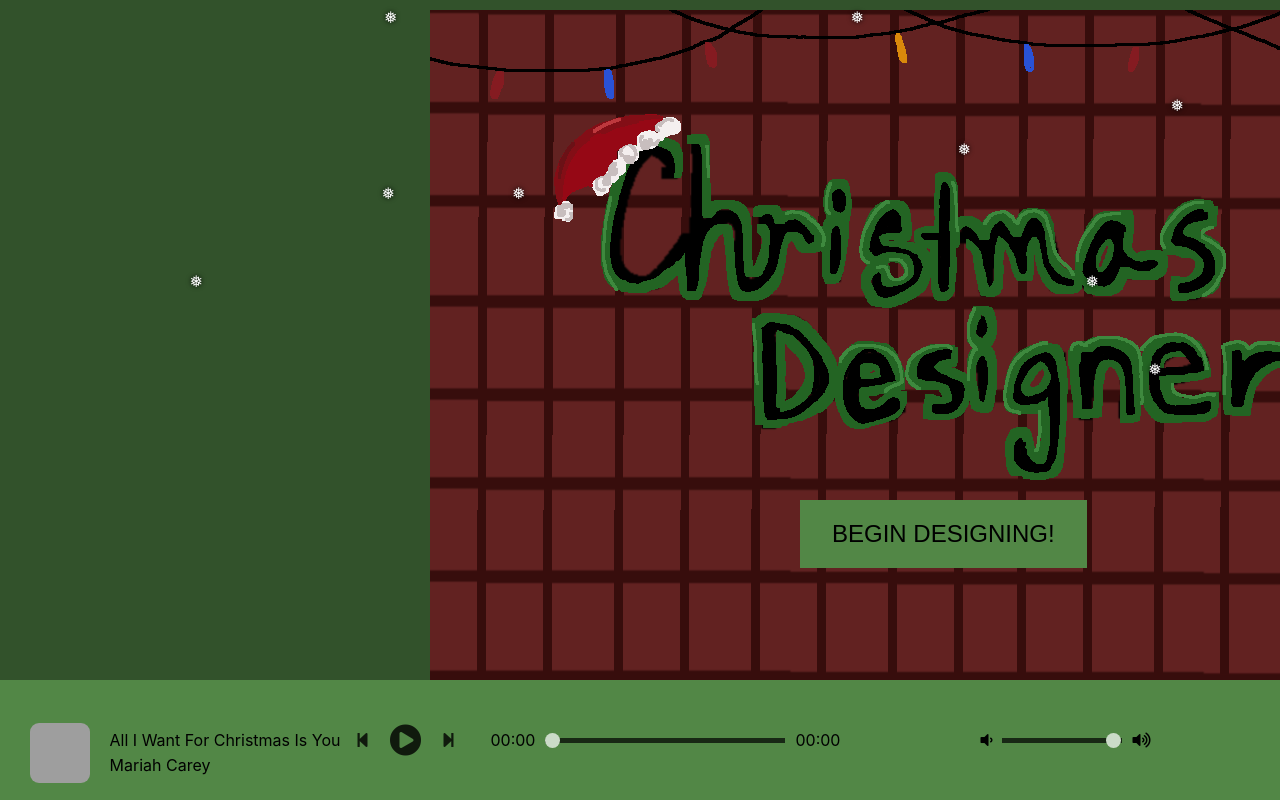
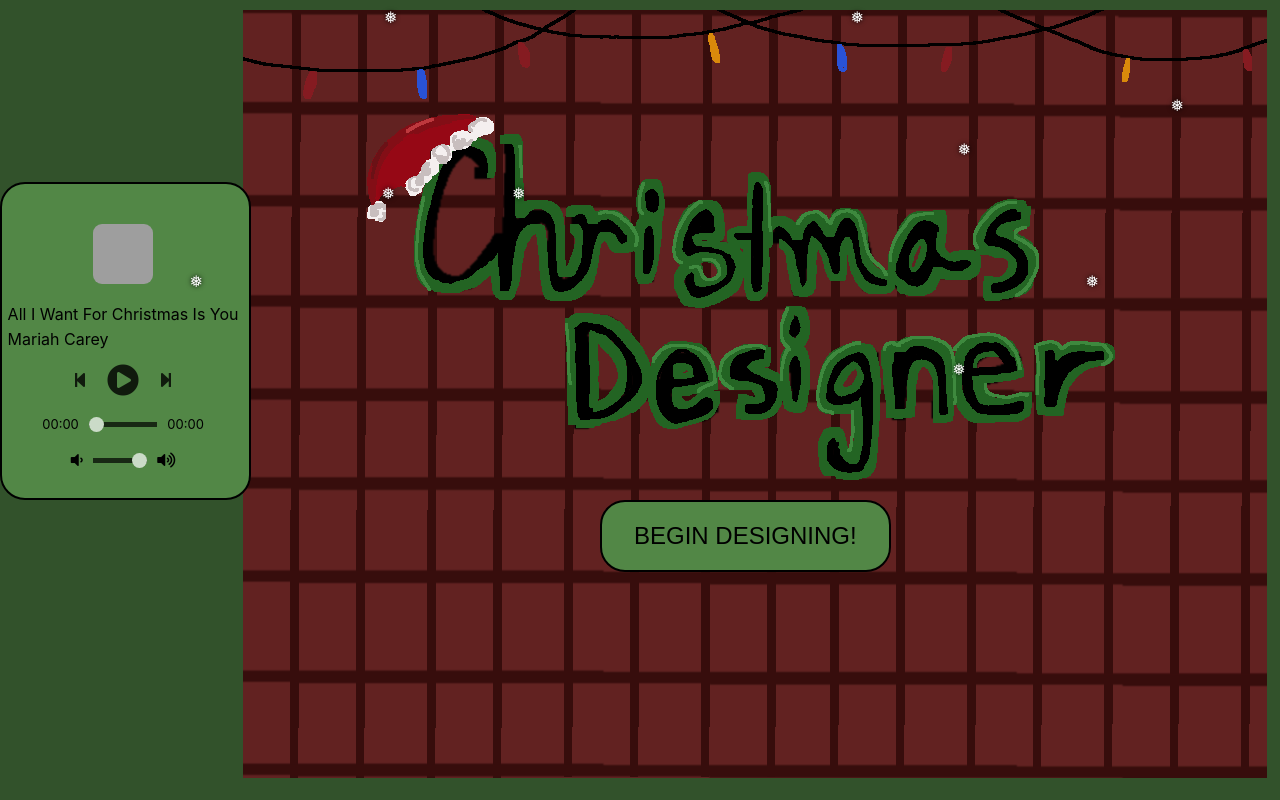
Before and after one commit to yumi520/holiday-hackathon-yumi-main, a website: page index.html in a window 1280 px wide. Drawn offline with Linux system fonts and the light colour scheme; grey boxes are pictures that could not be loaded.

Commit message:
Update style.css
Changed the design of the music player and moved it to the side to avoid blocking the boxes.

```diff
--- a/css/style.css
+++ b/css/style.css
@@ -12,7 +12,7 @@ body {
 	display: flex;
 	background-image: url("../images/front-page-with-title.png");
 	background-repeat: no-repeat;
-	background-position: 430px 10px;
+	background-position: 243px 10px;
 	background-color: #32522b;
 }
 
@@ -30,8 +30,8 @@ img{
 }
 
 .living-room {
-	height: 768px;
-	width: 1024px;
+	height: 768px; /* 768 */
+	width: 1024px; /* 1024 */
 	display: flex;
 	flex-direction: column;
 	justify-content: center;
@@ -91,14 +91,6 @@ img{
 	/* border: 1px solid blue; */
 }
 
-/* .drag-locations { */
-/*     border: dashed 3px gray; */
-/* } */
-
-/* .drag-over { */
-/*     border: dashed 3px red; */
-/* } */
-
 .item {
 	height: 120px;
 	width: 120px;
@@ -126,16 +118,17 @@ img{
 	font-size: 24px;
 	padding: 20px 32px;
 	margin-top: 500px;
-	margin-left: 800px;
+	margin-left: 600px;
 	background-color: #528746;
-	border: #32522b;
+	border: 2px solid #000000;
+	border-radius: 25px;
 }
 
 .beginDesign:hover{
 	font-size: 24px;
 	padding: 20px 32px;
 	margin-top: 500px;
-	margin-left: 800px;
+	margin-left: 600px;
 	background-color: #32522b;
 	transition: all .4s ease;
 }
@@ -316,21 +309,25 @@ img{
 
 /* Music player css */
 .player {
-  	height: 15vh;  /*fix size after */
-	width: 100vw; /*fix size after */
+	background-color: #528746;
   	display: flex;
-  	align-items: center;
-  	flex-direction: row;
+	align-items: center;
+  	flex-direction: column; /*changed from row to column*/
   	justify-content: center;
 	position: absolute;
 	bottom: 0;
 	background-color: #528746;
+	margin-bottom: 300px;
+	padding-bottom: 20px;
+	padding-right: 5px;
+	border-radius: 25px;
+	border: 2px solid #000000;
 }
 
 .details {
   display: flex;
   align-items: center;
-  flex-direction: row;
+  flex-direction: column; /*changed from row to column*/
   justify-content: center;
   margin-top: 25px;
 }
@@ -349,12 +346,12 @@ img{
 /* Changing the font sizes to suitable ones */
 .track-name {
 	margin: 5px;
-  font-size: 1rem;
+  	font-size: 1rem;
 }
 
 .track-artist {
 	margin: 5px;
-  font-size: 1rem;
+  	font-size: 1rem;
 }
 
 /* Using flex with the row direction to
@@ -433,6 +430,7 @@ img{
 .current-time,
 .total-duration {
   padding: 10px;
+  font-size: small; /*changed font size*/
 }
 
 i.fa-volume-down,
```
